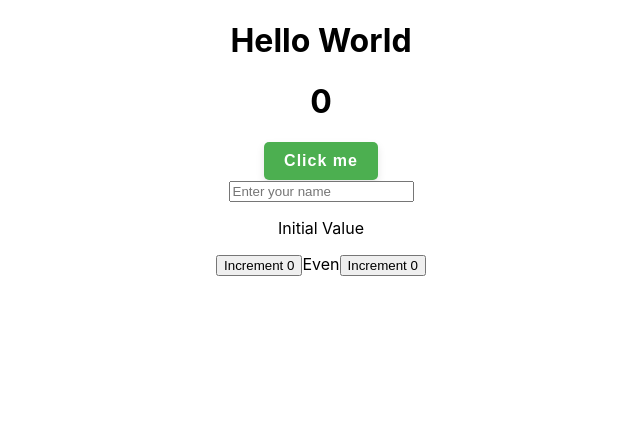
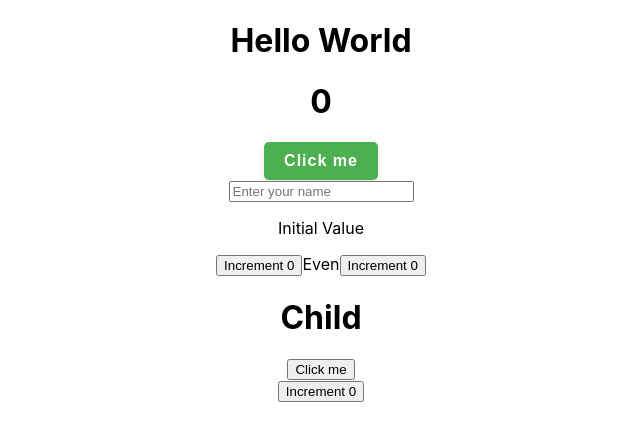
Before and after one commit to dvaghasiya766/hooks, a React (Create React App) app: page / in a window 1280 px wide. Shown: the top 440 px of the page, without its empty margins (319-959 px from the left). Built offline with nearby package versions, Linux system fonts and the light colour scheme.

Commit message:
useCallBack

```diff
--- a/src/App.js
+++ b/src/App.js
@@ -3,6 +3,7 @@ import "./App.css";
 import Counter1 from "./components/counter1";
 import StateTutorial from "./components/useState/stateTutorial";
 import Memo from "./components/useMemo/memoTutorial";
+import Parent from "./components/useCallBack/parent";
 
 class App extends Component {
   constructor() {
@@ -31,6 +32,7 @@ class App extends Component {
         >Click me</button>
         <StateTutorial />
         <Memo />
+        <Parent />
       </div>
     );
   }
--- /dev/null
+++ b/src/components/useCallBack/child.js
@@ -0,0 +1,13 @@
+import React from "react";
+
+function Child({ counter2, fun }) {
+  console.log("Child Rendered");
+  return (
+    <div>
+      <h1>Child</h1>
+      <button onClick={fun}>Click me</button>
+    </div>
+  );
+}
+
+export default React.memo(Child);
--- /dev/null
+++ b/src/components/useCallBack/parent.js
@@ -0,0 +1,23 @@
+import React, { useState, useCallback } from "react";
+import Child from "./child";
+
+export default function Parent() {
+  const [counter1, setCounter1] = useState(0);
+  const [counter2, setCounter2] = useState([]);
+
+  const incrementCounter1 = () => {
+    setCounter1(counter1 + 1);
+  };
+
+  const fun = useCallback(() => {
+    console.log(counter2);
+    setCounter2([...counter2, counter2.length + 1]);
+  }, [counter2]);
+
+  return (
+    <div>
+      <Child counter2={counter2} fun={fun} />
+      <button onClick={incrementCounter1}>Increment {counter1}</button>
+    </div>
+  );
+}
```
Also changed, not shown: src/components/useCallBack/callBackTutorial.js (added, +10 -0 lines).
